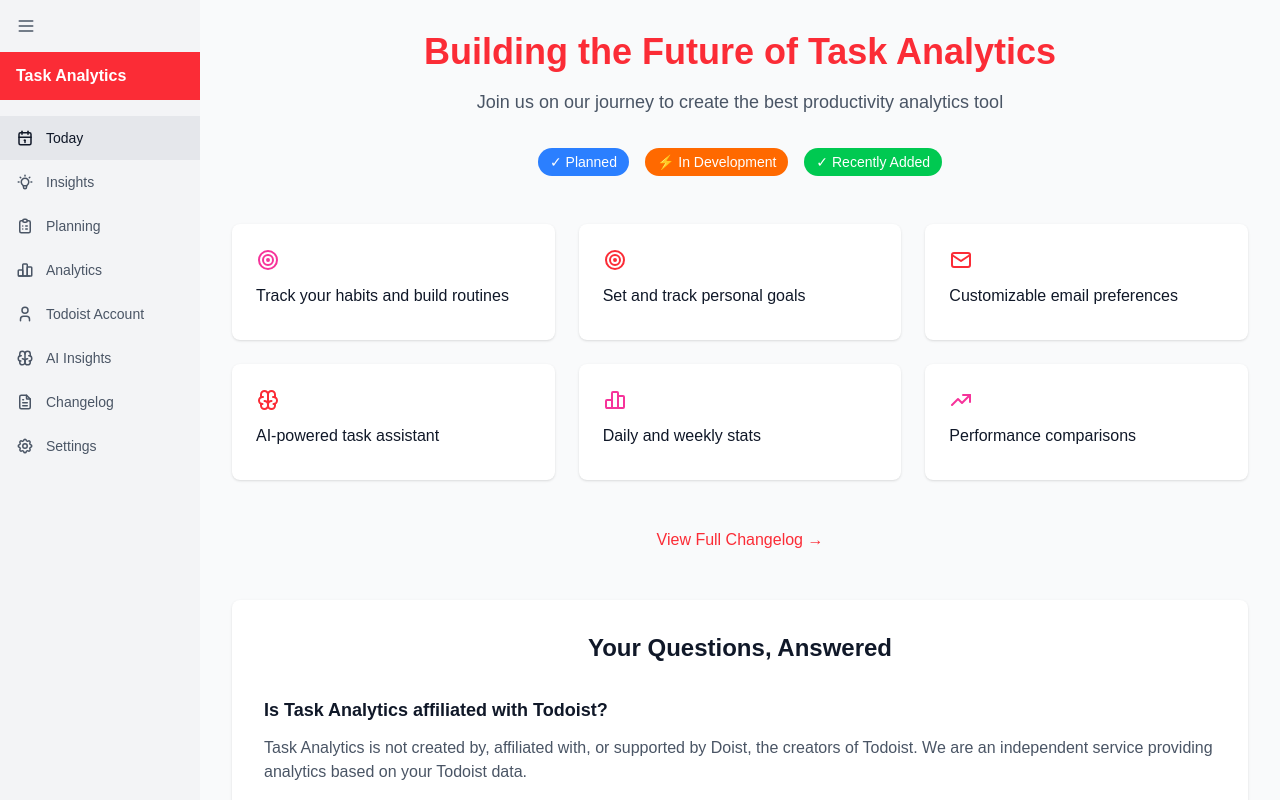
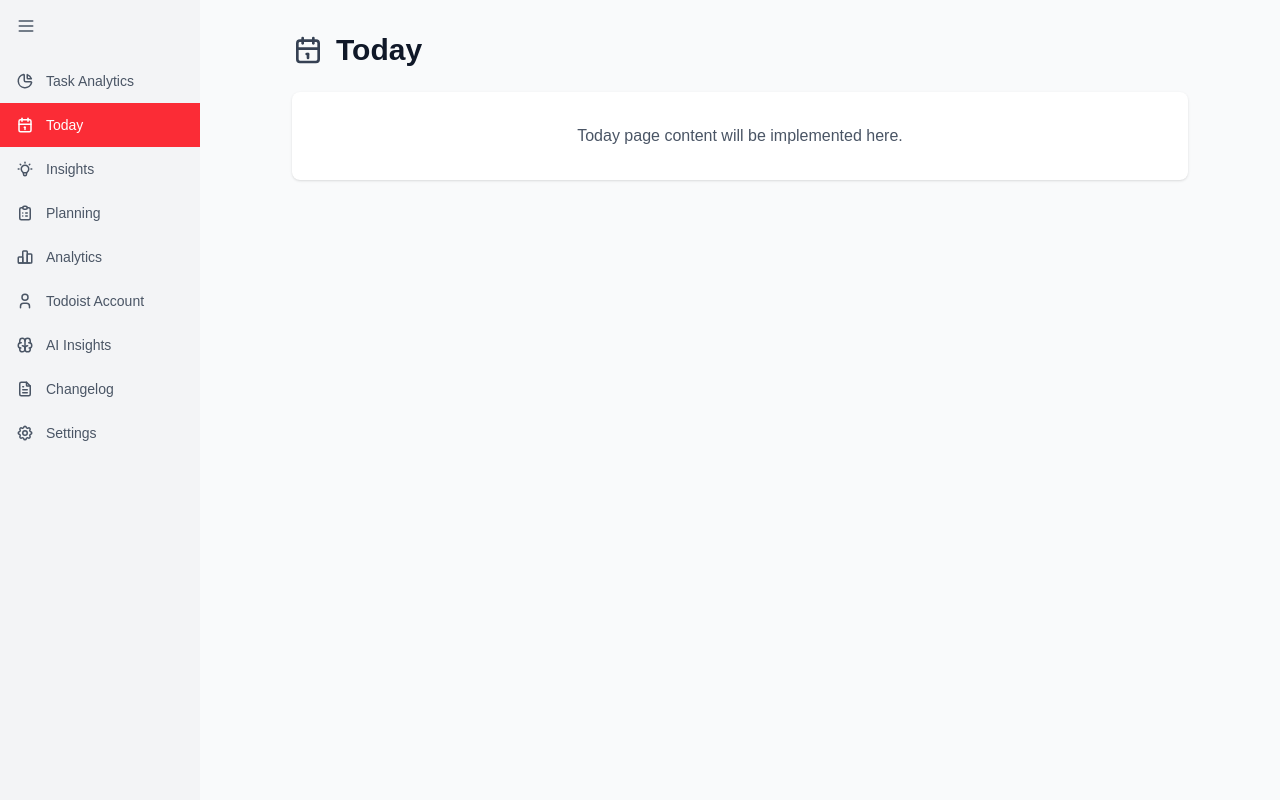
Before and after one commit to rafiu007/rafiu-moe, a Next.js app: page / in a window 1280 px wide. Built offline with nearby package versions, Linux system fonts and the light colour scheme.

Commit message:
added basic next framework

```diff
--- a/src/app/page.tsx
+++ b/src/app/page.tsx
@@ -1,109 +1,11 @@
-import {
-  IconTarget,
-  IconBrain,
-  IconMail,
-  IconChartBar,
-  IconTrendingUp,
-  IconSettings
-} from '@tabler/icons-react';
-import { StatusBadge } from '@/components';
+import { IconCalendar } from '@tabler/icons-react';
+import { PageTemplate } from '@/components';
 
 export default function TodayPage() {
   return (
-    <div className="p-8 max-w-6xl mx-auto">
-      {/* Hero Section */}
-      <div className="text-center mb-12">
-        <h1 className="text-4xl font-bold text-red-500 mb-4">
-          Building the Future of Task Analytics
-        </h1>
-        <p className="text-lg text-gray-600 mb-8">
-          Join us on our journey to create the best productivity analytics tool
-        </p>
-
-        {/* Status Badges */}
-        <div className="flex justify-center gap-4 mb-8">
-          <StatusBadge status="planned">✓ Planned</StatusBadge>
-          <StatusBadge status="development">⚡ In Development</StatusBadge>
-          <StatusBadge status="added">✓ Recently Added</StatusBadge>
-        </div>
-      </div>
-
-      {/* Feature Grid */}
-      <div className="grid grid-cols-1 md:grid-cols-2 lg:grid-cols-3 gap-6 mb-12">
-        <div className="bg-white rounded-lg p-6 shadow-sm">
-          <IconTarget size={24} className="text-pink-500 mb-3" />
-          <h3 className="font-medium text-gray-900 mb-2">Track your habits and build routines</h3>
-        </div>
-
-        <div className="bg-white rounded-lg p-6 shadow-sm">
-          <IconTarget size={24} className="text-red-500 mb-3" />
-          <h3 className="font-medium text-gray-900 mb-2">Set and track personal goals</h3>
-        </div>
-
-        <div className="bg-white rounded-lg p-6 shadow-sm">
-          <IconMail size={24} className="text-red-500 mb-3" />
-          <h3 className="font-medium text-gray-900 mb-2">Customizable email preferences</h3>
-        </div>
-
-        <div className="bg-white rounded-lg p-6 shadow-sm">
-          <IconBrain size={24} className="text-red-500 mb-3" />
-          <h3 className="font-medium text-gray-900 mb-2">AI-powered task assistant</h3>
-        </div>
-
-        <div className="bg-white rounded-lg p-6 shadow-sm">
-          <IconChartBar size={24} className="text-pink-500 mb-3" />
-          <h3 className="font-medium text-gray-900 mb-2">Daily and weekly stats</h3>
-        </div>
-
-        <div className="bg-white rounded-lg p-6 shadow-sm">
-          <IconTrendingUp size={24} className="text-pink-500 mb-3" />
-          <h3 className="font-medium text-gray-900 mb-2">Performance comparisons</h3>
-        </div>
-      </div>
-
-      {/* View Full Changelog Link */}
-      <div className="text-center mb-12">
-        <a href="/changelog" className="text-red-500 hover:text-red-600 font-medium">
-          View Full Changelog →
-        </a>
-      </div>
-
-      {/* FAQ Section */}
-      <div className="bg-white rounded-lg p-8 shadow-sm">
-        <h2 className="text-2xl font-bold text-gray-900 mb-8 text-center">
-          Your Questions, Answered
-        </h2>
-
-        <div className="space-y-8">
-          <div>
-            <h3 className="text-lg font-semibold text-gray-900 mb-3">
-              Is Task Analytics affiliated with Todoist?
-            </h3>
-            <p className="text-gray-600">
-              Task Analytics is not created by, affiliated with, or supported by Doist, the creators of Todoist.
-              We are an independent service providing analytics based on your Todoist data.
-            </p>
-          </div>
-
-          <div>
-            <h3 className="text-lg font-semibold text-gray-900 mb-3">
-              Is Task Analytics free?
-            </h3>
-            <p className="text-gray-600">
-              Yes, we offer a free tier (limited in functionalities). Due to hosting costs, we can't provide all the features for free.
-            </p>
-          </div>
-
-          <div>
-            <h3 className="text-lg font-semibold text-gray-900 mb-3">
-              What is your refund policy?
-            </h3>
-            <p className="text-gray-600">
-              We offer a 100% refund, no questions asked, within 30 days of purchase. Your satisfaction is our priority!
-            </p>
-          </div>
-        </div>
-      </div>
-    </div>
+    <PageTemplate
+      title="Today"
+      icon={<IconCalendar size={32} className="text-gray-700" />}
+    />
   );
 }
--- /dev/null
+++ b/src/app/task-analytics/page.tsx
@@ -0,0 +1,109 @@
+import {
+  IconTarget,
+  IconBrain,
+  IconMail,
+  IconChartBar,
+  IconTrendingUp,
+  IconSettings
+} from '@tabler/icons-react';
+import { StatusBadge } from '@/components';
+
+export default function TaskAnalyticsPage() {
+  return (
+    <div className="p-8 max-w-6xl mx-auto">
+      {/* Hero Section */}
+      <div className="text-center mb-12">
+        <h1 className="text-4xl font-bold text-red-500 mb-4">
+          Building the Future of Task Analytics
+        </h1>
+        <p className="text-lg text-gray-600 mb-8">
+          Join us on our journey to create the best productivity analytics tool
+        </p>
+
+        {/* Status Badges */}
+        <div className="flex justify-center gap-4 mb-8">
+          <StatusBadge status="planned">✓ Planned</StatusBadge>
+          <StatusBadge status="development">⚡ In Development</StatusBadge>
+          <StatusBadge status="added">✓ Recently Added</StatusBadge>
+        </div>
+      </div>
+
+      {/* Feature Grid */}
+      <div className="grid grid-cols-1 md:grid-cols-2 lg:grid-cols-3 gap-6 mb-12">
+        <div className="bg-white rounded-lg p-6 shadow-sm">
+          <IconTarget size={24} className="text-pink-500 mb-3" />
+          <h3 className="font-medium text-gray-900 mb-2">Track your habits and build routines</h3>
+        </div>
+
+        <div className="bg-white rounded-lg p-6 shadow-sm">
+          <IconTarget size={24} className="text-red-500 mb-3" />
+          <h3 className="font-medium text-gray-900 mb-2">Set and track personal goals</h3>
+        </div>
+
+        <div className="bg-white rounded-lg p-6 shadow-sm">
+          <IconMail size={24} className="text-red-500 mb-3" />
+          <h3 className="font-medium text-gray-900 mb-2">Customizable email preferences</h3>
+        </div>
+
+        <div className="bg-white rounded-lg p-6 shadow-sm">
+          <IconBrain size={24} className="text-red-500 mb-3" />
+          <h3 className="font-medium text-gray-900 mb-2">AI-powered task assistant</h3>
+        </div>
+
+        <div className="bg-white rounded-lg p-6 shadow-sm">
+          <IconChartBar size={24} className="text-pink-500 mb-3" />
+          <h3 className="font-medium text-gray-900 mb-2">Daily and weekly stats</h3>
+        </div>
+
+        <div className="bg-white rounded-lg p-6 shadow-sm">
+          <IconTrendingUp size={24} className="text-pink-500 mb-3" />
+          <h3 className="font-medium text-gray-900 mb-2">Performance comparisons</h3>
+        </div>
+      </div>
+
+      {/* View Full Changelog Link */}
+      <div className="text-center mb-12">
+        <a href="/changelog" className="text-red-500 hover:text-red-600 font-medium">
+          View Full Changelog →
+        </a>
+      </div>
+
+      {/* FAQ Section */}
+      <div className="bg-white rounded-lg p-8 shadow-sm">
+        <h2 className="text-2xl font-bold text-gray-900 mb-8 text-center">
+          Your Questions, Answered
+        </h2>
+
+        <div className="space-y-8">
+          <div>
+            <h3 className="text-lg font-semibold text-gray-900 mb-3">
+              Is Task Analytics affiliated with Todoist?
+            </h3>
+            <p className="text-gray-600">
+              Task Analytics is not created by, affiliated with, or supported by Doist, the creators of Todoist.
+              We are an independent service providing analytics based on your Todoist data.
+            </p>
+          </div>
+
+          <div>
+            <h3 className="text-lg font-semibold text-gray-900 mb-3">
+              Is Task Analytics free?
+            </h3>
+            <p className="text-gray-600">
+              Yes, we offer a free tier (limited in functionalities). Due to hosting costs, we can't provide all the features for free.
+            </p>
+          </div>
+
+          <div>
+            <h3 className="text-lg font-semibold text-gray-900 mb-3">
+              What is your refund policy?
+            </h3>
+            <p className="text-gray-600">
+              We offer a 100% refund, no questions asked, within 30 days of purchase. Your satisfaction is our priority!
+            </p>
+          </div>
+        </div>
+      </div>
+    </div>
+  );
+}
--- a/src/components/Sidebar.tsx
+++ b/src/components/Sidebar.tsx
@@ -1,9 +1,11 @@
 'use client';
 
+import { useState } from 'react';
 import Link from 'next/link';
 import { usePathname } from 'next/navigation';
 import {
   IconMenu2,
+  IconChartPie,
   IconCalendar,
   IconBulb,
   IconClipboardList,
@@ -15,6 +17,7 @@ import {
 } from '@tabler/icons-react';
 
 const menuItems = [
+  { href: '/task-analytics', label: 'Task Analytics', icon: IconChartPie },
   { href: '/', label: 'Today', icon: IconCalendar },
   { href: '/insights', label: 'Insights', icon: IconBulb },
   { href: '/planning', label: 'Planning', icon: IconClipboardList },
@@ -27,23 +30,26 @@ const menuItems = [
 
 const Sidebar = () => {
   const pathname = usePathname();
+  const [isCollapsed, setIsCollapsed] = useState(false);
+
+  const toggleSidebar = () => {
+    setIsCollapsed(!isCollapsed);
+  };
 
   return (
-    <aside className="w-[15%] min-w-[200px] bg-gray-100 h-screen flex flex-col">
+    <aside className={`${isCollapsed ? 'w-16' : 'w-[15%] min-w-[200px]'} bg-gray-100 h-screen flex flex-col transition-all duration-300 ease-in-out`}>
       {/* Menu Icon */}
       <div className="p-4">
-        <IconMenu2 size={20} className="text-gray-600" />
-      </div>
-
-      {/* Task Analytics Header */}
-      <div className="bg-red-500 text-white py-3 px-4">
-        <h1 className="text-base font-semibold">
-          Task Analytics
-        </h1>
+        <button
+          onClick={toggleSidebar}
+          className="text-gray-600 hover:text-gray-900 transition-colors"
+        >
+          <IconMenu2 size={20} />
+        </button>
       </div>
 
       {/* Navigation */}
-      <nav className="flex-1 py-4">
+      <nav className="flex-1">
         {menuItems.map(({ href, label, icon: Icon }) => {
           const isActive = pathname === href;
 
@@ -52,15 +58,21 @@ const Sidebar = () => {
               key={href}
               href={href}
               className={`
-                flex items-center gap-3 px-4 py-3 text-sm font-medium transition-colors
+                flex items-center gap-3 px-4 py-3 text-sm font-medium transition-all duration-200
                 ${isActive
-                  ? 'text-gray-900 bg-gray-200'
-                  : 'text-gray-600 hover:text-gray-900 hover:bg-gray-50'
+                  ? 'text-white bg-red-500'
+                  : 'text-gray-600 hover:text-gray-900 hover:bg-gray-200'
                 }
+                ${isCollapsed ? 'justify-center' : ''}
               `}
+              title={isCollapsed ? label : undefined}
             >
               <Icon size={18} />
-              {label}
+              {!isCollapsed && (
+                <span className="transition-opacity duration-200">
+                  {label}
+                </span>
+              )}
             </Link>
           );
         })}
```
